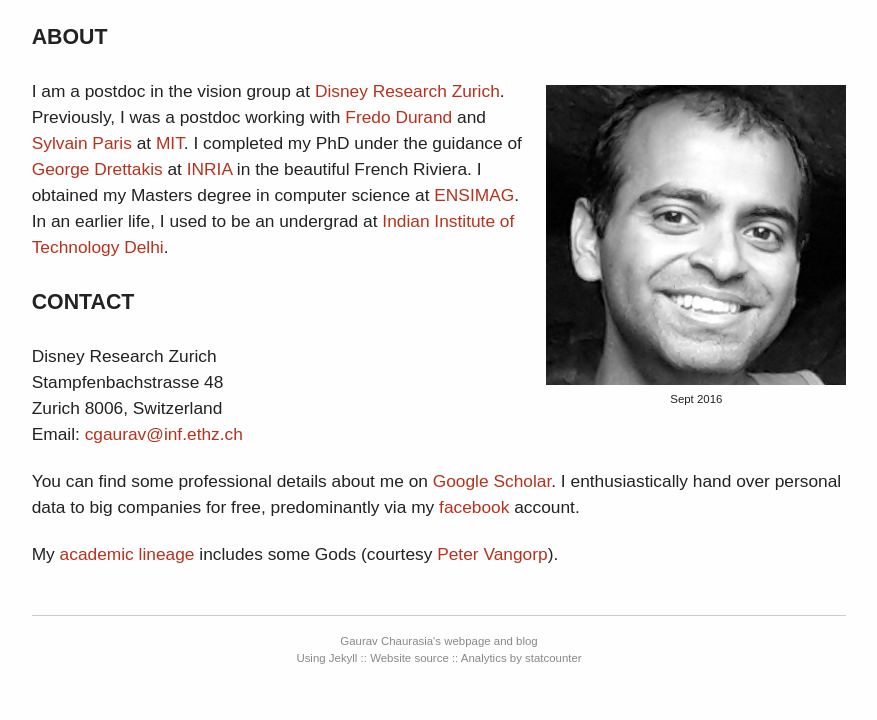
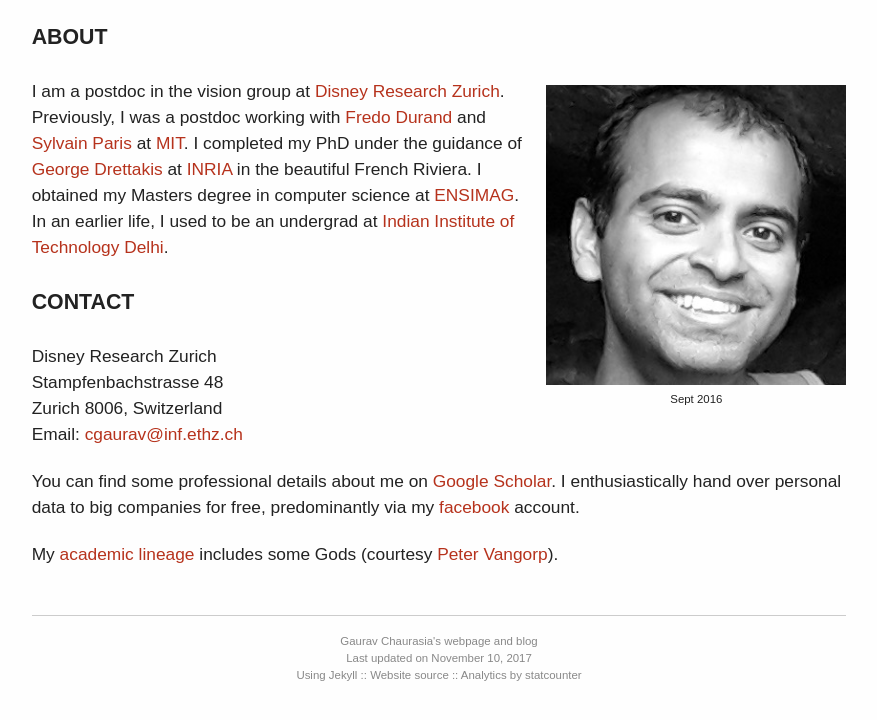
Before and after one commit to gchauras/gchauras.github.io, a Jekyll site: the page built from index.md, in a window 1280 px wide, cut to the strip 104-824 px from the top of the page. Shown: the whole strip, without its empty margins (201-1078 px from the left). Built offline with Jekyll 4.4.1, drawn with Linux system fonts in a browser that asks for light colours; comment, search, counter and statistics services are not loaded.

Commit message:
Added page update date to footer

```diff
--- a/_includes/footer.html
+++ b/_includes/footer.html
@@ -1,5 +1,7 @@
 <footer class="site-footer">
     {{ site.description }}<br />
+
+    Last updated on {{ site.time | date: '%B %-d, %Y' }}<br />
 
     Using <a href="http://jekyllrb.com/">Jekyll</a>
     {% if site.sourcecode %}
```
